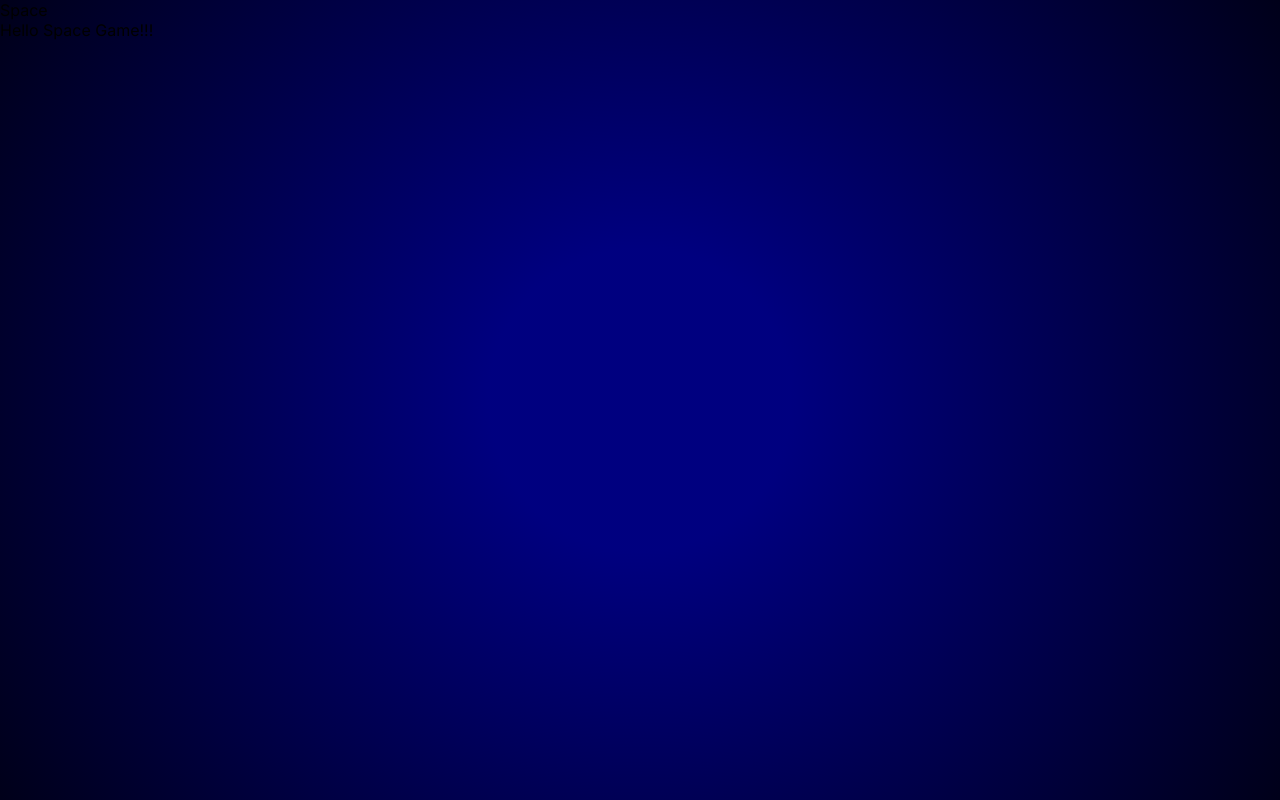
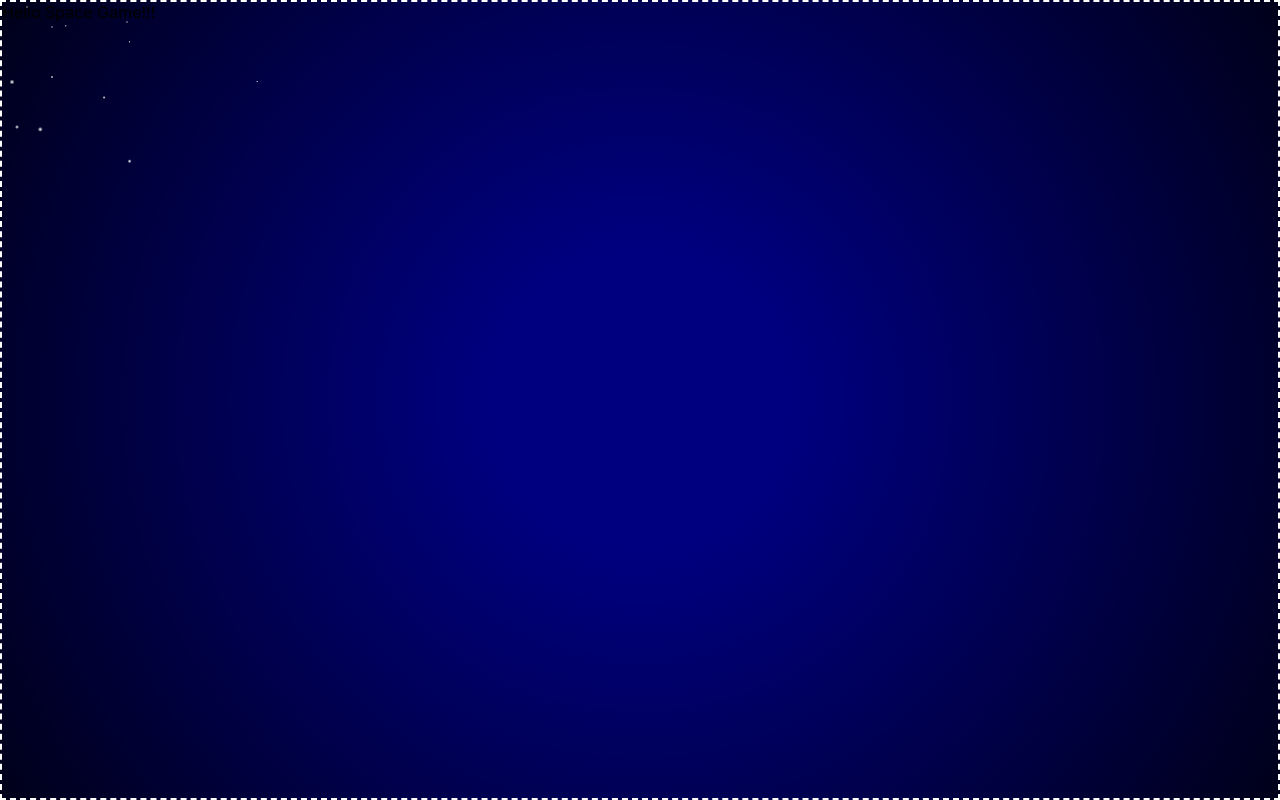
Before and after one commit to franco-ortega/space-game, a Next.js app: page / in a window 1280 px wide. Built offline with nearby package versions, Linux system fonts and the light colour scheme.

Commit message:
add initial stars - just a handful to start

```diff
--- a/app/components/space/Space.module.css
+++ b/app/components/space/Space.module.css
@@ -6,4 +6,106 @@
     var(--navy-one) 20%,
     var(--black-one) 120%
   );
+
+  /* position: absolute;
+  inset: 0; */
 }
+
+.Space div {
+  width: 100%;
+  height: 100%;
+
+  border: 2px dashed white;
+
+  background-image: radial-gradient(
+      1px 1px at 25px 5px,
+      var(--white-one),
+      var(--white-transparent)
+    ),
+    radial-gradient(
+      1px 1px at 50px 25px,
+      var(--white-one),
+      var(--white-transparent)
+    ),
+    radial-gradient(
+      1px 1px at 125px 20px,
+      var(--white-one),
+      var(--white-transparent)
+    ),
+    radial-gradient(
+      1.5px 1.5px at 50px 75px,
+      var(--white-one),
+      var(--white-transparent)
+    ),
+    radial-gradient(
+      2px 2px at 15px 125px,
+      var(--white-one),
+      var(--white-transparent)
+    ),
+    radial-gradient(
+      2.5px 2.5px at 10px 80px,
+      var(--white-one),
+      var(--white-transparent)
+    ),
+    radial-gradient(
+      1px 1px at 5% 3%,
+      var(--white-one),
+      var(--white-transparent)
+    ),
+    radial-gradient(
+      1px 1px at 10% 5%,
+      var(--white-one),
+      var(--white-transparent)
+    ),
+    radial-gradient(
+      1px 1px at 20% 10%,
+      var(--white-one),
+      var(--white-transparent)
+    ),
+    radial-gradient(
+      1.5px 1.5px at 8% 12%,
+      var(--white-one),
+      var(--white-transparent)
+    ),
+    radial-gradient(
+      2px 2px at 10% 20%,
+      var(--white-one),
+      var(--white-transparent)
+    ),
+    radial-gradient(
+      2.5px 2.5px at 3% 16%,
+      var(--white-one),
+      var(--white-transparent)
+    );
+
+  /* background-image: radial-gradient(
+      1px 1px at 5% 3%,
+      var(--white-one),
+      var(--white-transparent)
+    ),
+    radial-gradient(
+      1px 1px at 10% 5%,
+      var(--white-one),
+      var(--white-transparent)
+    ),
+    radial-gradient(
+      1px 1px at 20% 10%,
+      var(--white-one),
+      var(--white-transparent)
+    ),
+    radial-gradient(
+      1.5px 1.5px at 8% 12%,
+      var(--white-one),
+      var(--white-transparent)
+    ),
+    radial-gradient(
+      2px 2px at 10% 20%,
+      var(--white-one),
+      var(--white-transparent)
+    ),
+    radial-gradient(
+      2.5px 2.5px at 3% 16%,
+      var(--white-one),
+      var(--white-transparent)
+    ); */
+}
--- a/app/components/space/Space.tsx
+++ b/app/components/space/Space.tsx
@@ -6,8 +6,7 @@ type Props = { children: ReactNode };
 export default function Space({ children }: Props) {
   return (
     <div className={styles.Space}>
-      Space
-      {children}
+      <div>{children}</div>
     </div>
   );
 }
--- a/app/globals.css
+++ b/app/globals.css
@@ -5,9 +5,35 @@
     'Roboto Mono', 'Oxygen Mono', 'Ubuntu Monospace', 'Source Code Pro',
     'Fira Mono', 'Droid Sans Mono', 'Courier New', monospace;
 
+  --opacity-100: 1;
+  --opacity-90: 0.9;
+  --opacity-75: 0.75;
+  --opacity-50: 0.5;
+  --opacity-25: 0.25;
+  --opacity-10: 0.1;
+  --opacity-0: 0;
+
+  --hue-0: 0;
+  --sat-0: 0%;
+  --light-0: 0%;
+  --light-100: 100%;
+
   --black-one: hsl(0, 0%, 0%);
   --black-two: hsl(0, 0%, 10%);
   --black-three: hsl(0, 0%, 20%);
+
+  --test: hsla(0, 0%, 100%, 0);
+  --black-hue: 0;
+  --black-sat: 0;
+  --black-light: 25%;
+
+  --white-one: hsl(0, 0%, 100%);
+  --white-transparent: hsl(
+    var(--hue-0),
+    var(--sat-0),
+    var(--light-100),
+    var(--opacity-0)
+  );
 
   --navy-one: hsl(240, 100%, 25%);
   --navy-two: hsl(240, 100%, 30%);
@@ -17,13 +43,6 @@
   --purple-hue: 300;
   --purple-sat: 100%;
   --purple-light: 25%;
-
-  --opacity-100: 1;
-  --opacity-90: 0.9;
-  --opacity-75: 0.75;
-  --opacity-50: 0.5;
-  --opacity-25: 0.25;
-  --opacity-10: 0.1;
 }
 
 @media (prefers-color-scheme: dark) {
```
